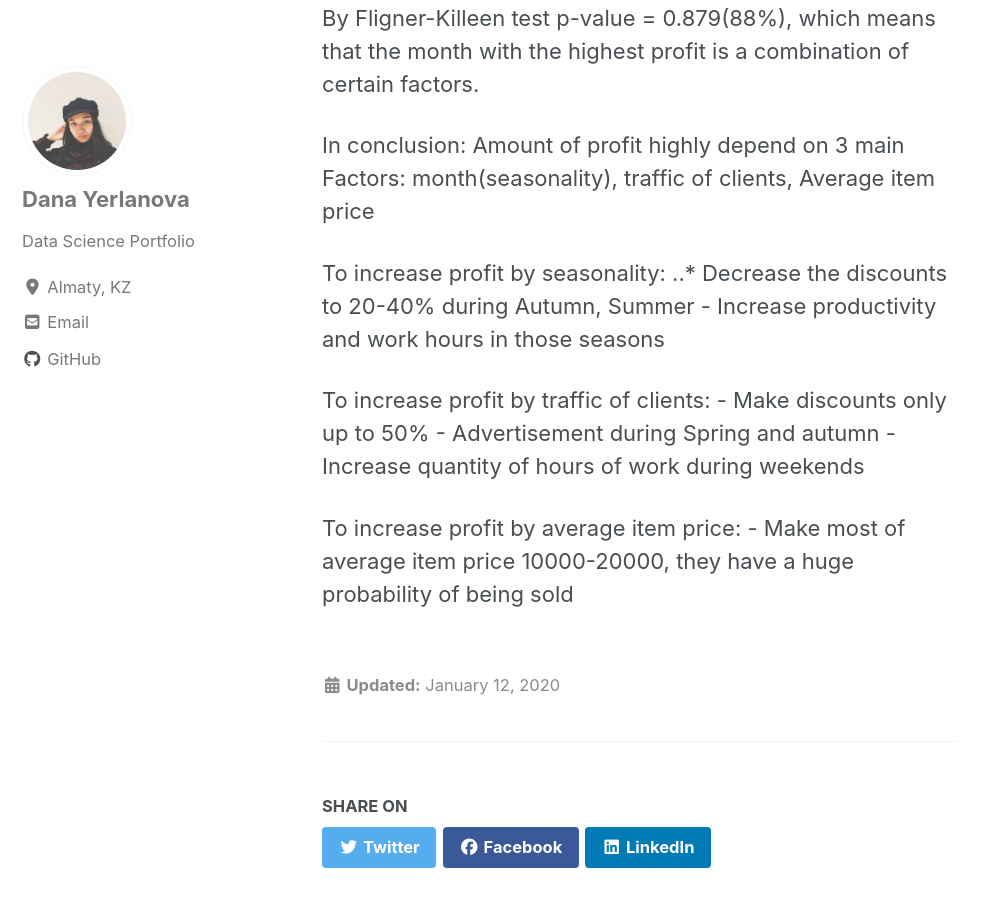
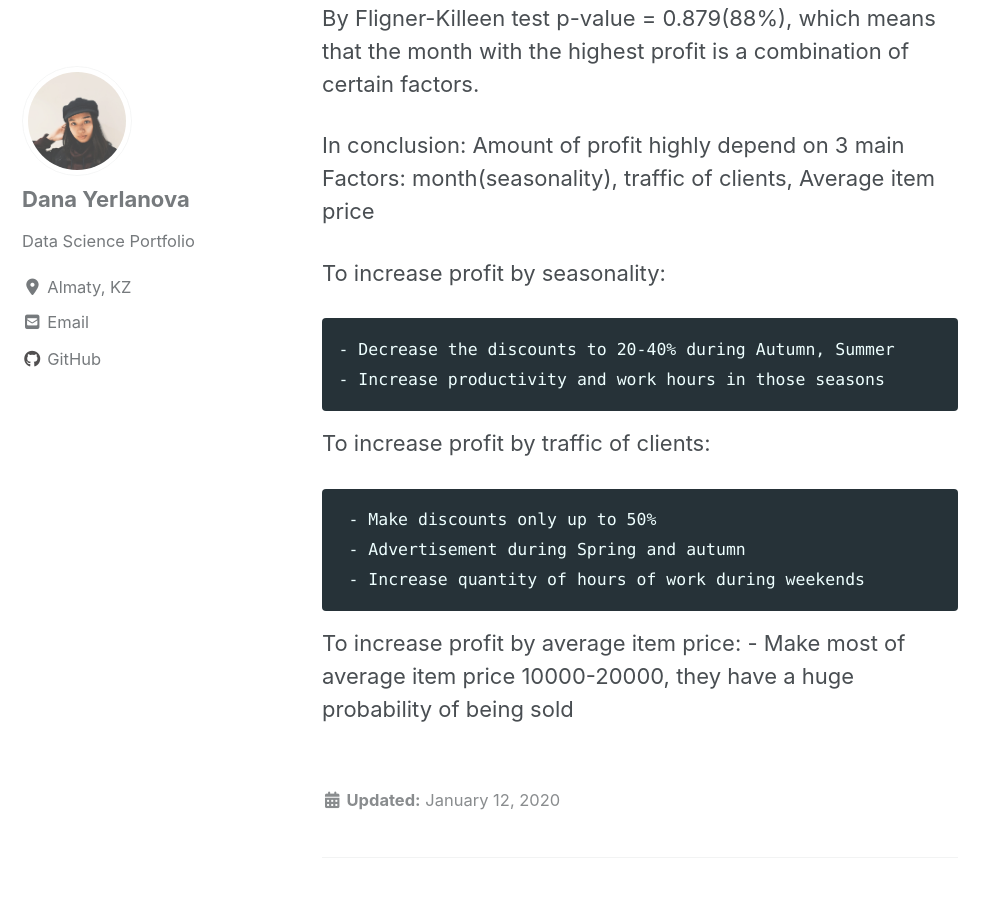
Before and after one commit to yerlandana/yerlandana.github.io, a Jekyll site: the page built from _posts/2019-04-28-salesvisualization.md, in a window 1280 px wide and 900 px high, scrolled down 21348 px. Shown: the whole window, without its empty margins (0-998 px from the left). Built offline with Jekyll 4.4.1, drawn with Linux system fonts in a browser that asks for light colours; cached includes are drawn as plain includes; nearby versions of some CDN libraries.

Commit message:
Conclusion

```diff
--- a/_posts/2019-04-28-salesvisualization.md
+++ b/_posts/2019-04-28-salesvisualization.md
@@ -333,10 +333,12 @@
    Amount of profit highly depend on 3 main Factors: month(seasonality), traffic of clients, Average item price
 
  To increase profit by seasonality:
-..* Decrease the discounts to 20-40% during Autumn, Summer
+
+    - Decrease the discounts to 20-40% during Autumn, Summer
     - Increase productivity and work hours in those seasons
 
  To increase profit by traffic of clients:
+
      - Make discounts only up to 50%
      - Advertisement during Spring and autumn
      - Increase quantity of hours of work during weekends
```
